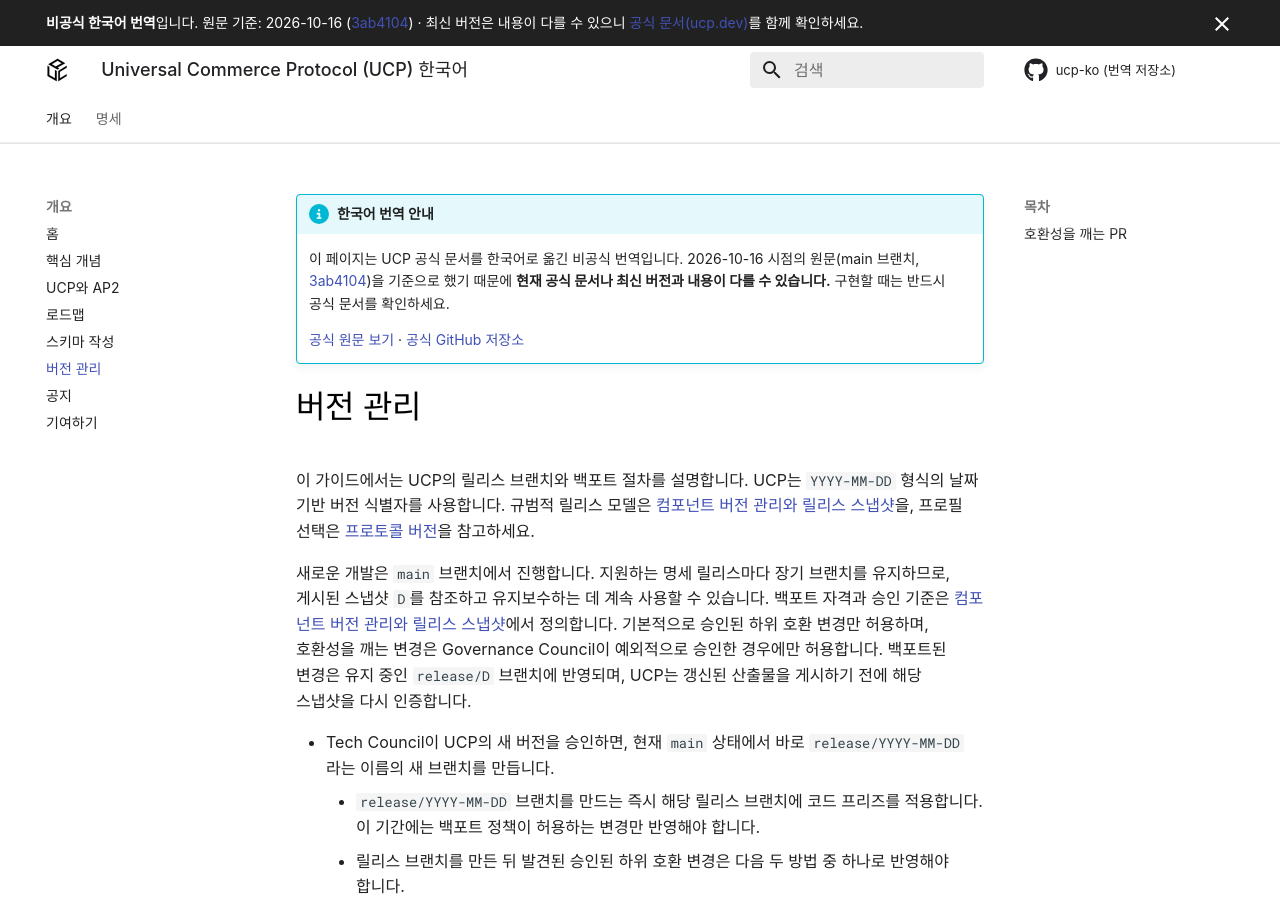
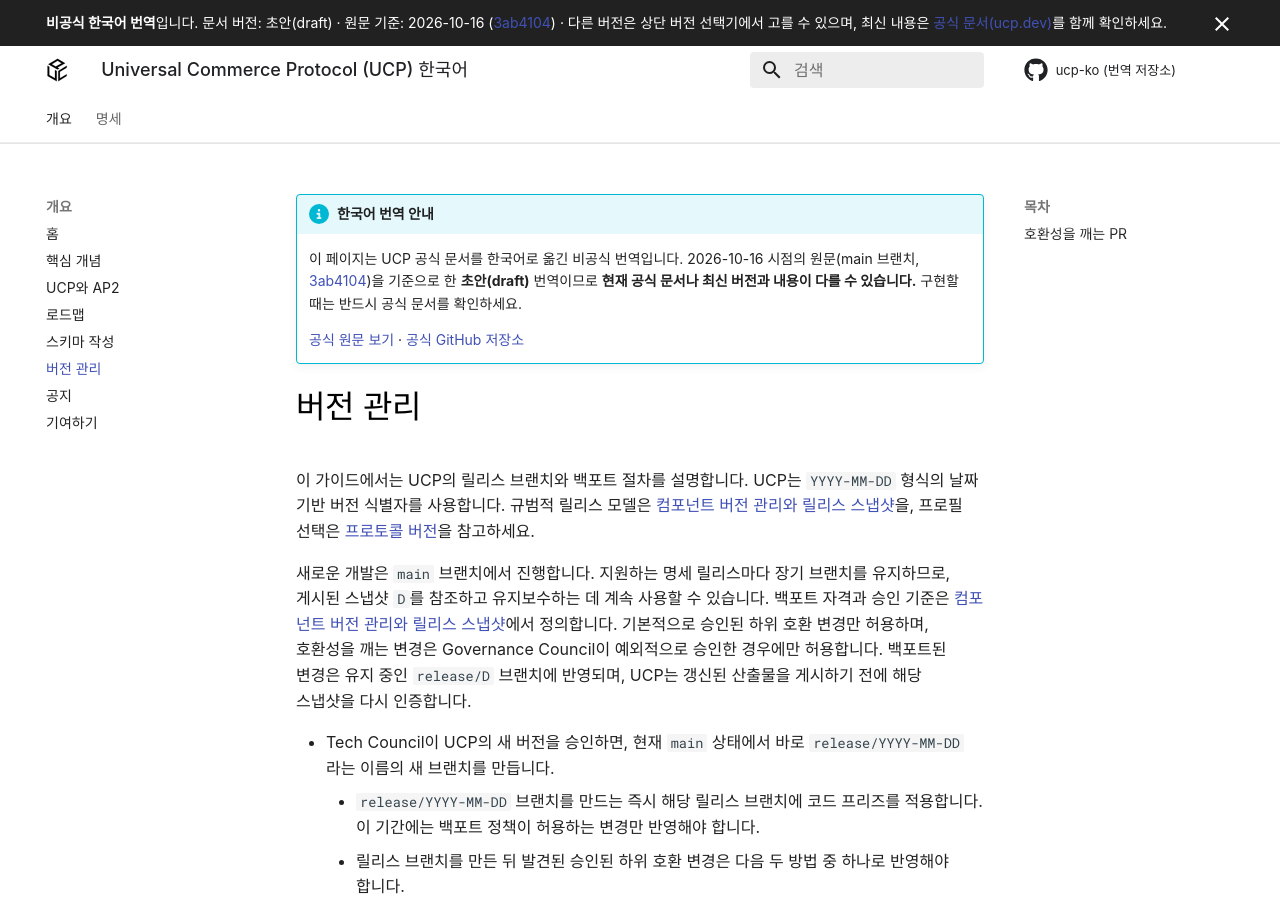
Before and after one commit to dev-jonghoonpark/ucp-ko, an MkDocs documentation site: the page built from docs/versioning.md, in a window 1280 px wide and 900 px high. Built offline with MkDocs 1.6.1 and Material for MkDocs 9.7.7, drawn with Linux system fonts in a browser that asks for light colours; some web fonts are replaced; comment, search, counter and statistics services are not loaded; the version menu is left out.

Commit message:
chore: 버전별 배포(mike)로 전환하고 초안을 /draft/로 이동
- 브랜치마다 한 버전을 빌드해 gh-pages의 버전 경로에 배포
  (main → draft, release/2026-08-25 → 2026-08-25·latest, release/2026-04-08)
- 페이지 안내 문구와 공식 원문 링크를 문서 버전에 맞게 표시
- README에 버전 안내 추가

Co-Authored-By: Claude Opus 5.5 <noreply@anthropic.com>

```diff
--- a/mkdocs.yml
+++ b/mkdocs.yml
@@ -142,6 +142,7 @@ extra:
   ucp_version: "draft"
   ucp_url: https://ucp.dev
   # Korean port metadata (see overrides/main.html)
+  ko_doc_version: draft
   ko_source_commit: 3ab41043b79373df33a6e2c377bc82a806175f78
   ko_source_date: "2026-10-16"
   ko_official_url: https://ucp.dev/
@@ -150,6 +151,8 @@ extra:
     - specification/common/ask/
     - specification/lodging/
     - specification/shopping/ask/
+  version:
+    provider: mike
 
 # Configuration
 theme:
--- a/overrides/main.html
+++ b/overrides/main.html
@@ -2,25 +2,33 @@
 
 {#- Korean port: site-wide notice that this is an unofficial translation -#}
 {% block announce %}
+  {% set ko_version = config.extra.ko_doc_version %}
+  {% set ko_is_draft = ko_version == "draft" %}
   <strong>비공식 한국어 번역</strong>입니다.
-  원문 기준: {{ config.extra.ko_source_date }}
+  {% if ko_is_draft %}
+    문서 버전: 초안(draft) · 원문 기준: {{ config.extra.ko_source_date }}
+  {% else %}
+    문서 버전: {{ ko_version }} · 원문 기준: {{ config.extra.ko_source_date }}
+  {% endif %}
   (<a href="https://github.com/Universal-Commerce-Protocol/ucp/tree/{{ config.extra.ko_source_commit }}">{{ config.extra.ko_source_commit[:7] }}</a>)
-  · 최신 버전은 내용이 다를 수 있으니
+  · 다른 버전은 상단 버전 선택기에서 고를 수 있으며, 최신 내용은
   <a href="{{ config.extra.ko_official_url }}">공식 문서(ucp.dev)</a>를 함께 확인하세요.
 {% endblock %}
 
 {#- Korean port: per-page link to the matching official page -#}
 {% block content %}
+  {% set ko_version = config.extra.ko_doc_version %}
+  {% set ko_is_draft = ko_version == "draft" %}
   {% if page and page.file.src_uri != "index.md" %}
     {% set official = config.extra.ko_official_url %}
+    {% set ns = namespace(draft_only=false, latest_url=none) %}
     {% if page.url.startswith("specification/") %}
-      {% set src_url = official ~ "draft/" ~ page.url %}
-      {% set ns = namespace(draft_only=false) %}
-      {% for prefix in config.extra.ko_draft_only %}
+      {% set src_url = official ~ ko_version ~ "/" ~ page.url %}
+      {% for prefix in config.extra.ko_draft_only or [] %}
         {% if page.url.startswith(prefix) %}{% set ns.draft_only = true %}{% endif %}
       {% endfor %}
-      {% if not ns.draft_only %}
-        {% set latest_url = official ~ "latest/" ~ page.url %}
+      {% if ko_is_draft and not ns.draft_only %}
+        {% set ns.latest_url = official ~ "latest/" ~ page.url %}
       {% endif %}
     {% else %}
       {% set src_url = official ~ page.url %}
@@ -29,15 +37,22 @@
       <p class="admonition-title">한국어 번역 안내</p>
       <p>
         이 페이지는 UCP 공식 문서를 한국어로 옮긴 비공식 번역입니다.
-        {{ config.extra.ko_source_date }} 시점의 원문(main 브랜치,
-        <a href="https://github.com/Universal-Commerce-Protocol/ucp/tree/{{ config.extra.ko_source_commit }}">{{ config.extra.ko_source_commit[:7] }}</a>)을
-        기준으로 했기 때문에 <strong>현재 공식 문서나 최신 버전과 내용이 다를 수 있습니다.</strong>
+        {% if ko_is_draft %}
+          {{ config.extra.ko_source_date }} 시점의 원문(main 브랜치,
+          <a href="https://github.com/Universal-Commerce-Protocol/ucp/tree/{{ config.extra.ko_source_commit }}">{{ config.extra.ko_source_commit[:7] }}</a>)을
+          기준으로 한 <strong>초안(draft)</strong> 번역이므로
+          <strong>현재 공식 문서나 최신 버전과 내용이 다를 수 있습니다.</strong>
+        {% else %}
+          공식 릴리스 <strong>{{ ko_version }}</strong>(태그
+          <a href="https://github.com/Universal-Commerce-Protocol/ucp/tree/{{ config.extra.ko_source_commit }}">v{{ ko_version }}</a>)을
+          기준으로 했습니다. <strong>다른 버전이나 이후 갱신된 공식 문서와는 내용이 다를 수 있습니다.</strong>
+        {% endif %}
         구현할 때는 반드시 공식 문서를 확인하세요.
       </p>
       <p>
         <a href="{{ src_url }}">공식 원문 보기</a>
-        {% if latest_url %} · <a href="{{ latest_url }}">최신 안정 버전(latest) 보기</a>{% endif %}
-        {% if ns and ns.draft_only %} · 이 페이지는 아직 최신 안정 버전(latest)에 포함되지 않은 초안(draft) 문서입니다.{% endif %}
+        {% if ns.latest_url %} · <a href="{{ ns.latest_url }}">최신 안정 버전(latest) 보기</a>{% endif %}
+        {% if ns.draft_only %} · 이 페이지는 아직 최신 안정 버전(latest)에 포함되지 않은 초안(draft) 문서입니다.{% endif %}
         · <a href="https://github.com/Universal-Commerce-Protocol/ucp">공식 GitHub 저장소</a>
       </p>
     </div>
```
Also changed, not shown: README.md (+18 -6 lines), 1 other file.
